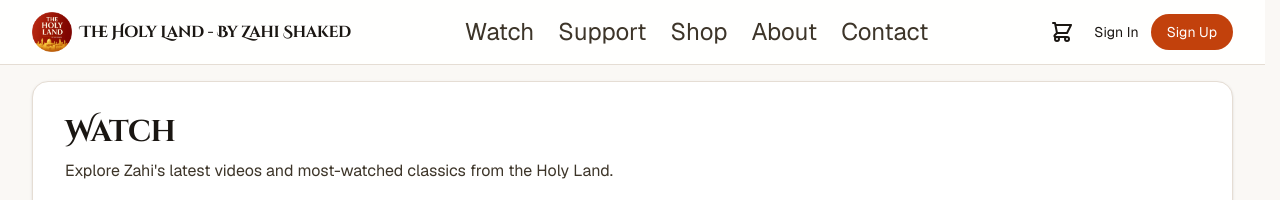
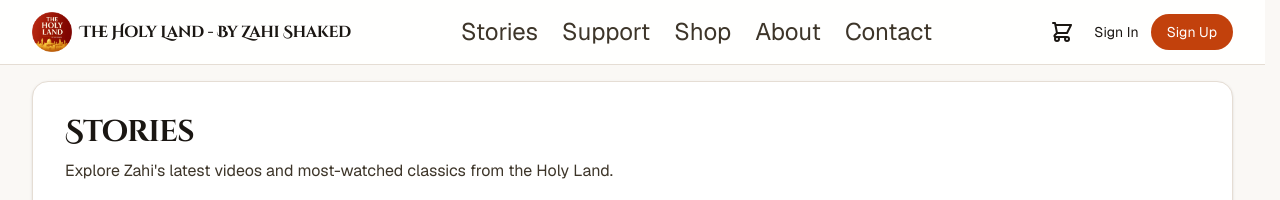
Before and after one commit to Ponzee/zahi-tours, a Next.js app: page /watch in a window 1280 px wide. Shown: the top 200 px of the page. Built offline with nearby package versions, Linux system fonts and the light colour scheme; no server answers; a web font is replaced by a local one.

Commit message:
feat: rename Watch section to Stories

```diff
--- a/app/watch/page.tsx
+++ b/app/watch/page.tsx
@@ -3,7 +3,7 @@ import { fetchLatestVideos, fetchMostViewedVideosLastYear } from "@/lib/youtube"
 import type React from "react";
 
 export const metadata = {
-  title: "Watch | The Holy Land - By Zahi Shaked",
+  title: "Stories | The Holy Land - By Zahi Shaked",
   description: "Explore Zahi's latest videos and most-watched classics from the Holy Land.",
 };
 
@@ -106,7 +106,7 @@ export default async function WatchPage() {
           <div className="max-w-7xl mx-auto px-4 md:px-6 lg:px-8">
             <div className="mb-6 md:mb-8">
               <h1 className="font-headline text-xl sm:text-2xl md:text-3xl font-bold tracking-tight text-[#1a1612]">
-                Watch
+                Stories
               </h1>
               <p className="mt-2 text-sm md:text-base text-[#3d3529] max-w-3xl leading-relaxed">
                 Explore Zahi's latest videos and most-watched classics from the Holy Land.
--- a/components/Header.tsx
+++ b/components/Header.tsx
@@ -34,7 +34,7 @@ function Header() {
           </span>
         </Link>
         <nav className="hidden md:flex gap-4 lg:gap-6 text-2xl items-center flex-1 justify-center" role="navigation" aria-label="Main navigation">
-          <Link href="/watch" className="hover:text-[#c2410c] whitespace-nowrap transition-colors focus-visible:outline-2 focus-visible:outline-[#c2410c] focus-visible:outline-offset-2 focus-visible:rounded">Watch</Link>
+          <Link href="/watch" className="hover:text-[#c2410c] whitespace-nowrap transition-colors focus-visible:outline-2 focus-visible:outline-[#c2410c] focus-visible:outline-offset-2 focus-visible:rounded">Stories</Link>
           <Link href="/support" className="hover:text-[#c2410c] whitespace-nowrap transition-colors focus-visible:outline-2 focus-visible:outline-[#c2410c] focus-visible:outline-offset-2 focus-visible:rounded">Support</Link>
           <Link href="/shop" className="hover:text-[#c2410c] whitespace-nowrap transition-colors focus-visible:outline-2 focus-visible:outline-[#c2410c] focus-visible:outline-offset-2 focus-visible:rounded">Shop</Link>
           <Link href="/about" className="hover:text-[#c2410c] whitespace-nowrap transition-colors focus-visible:outline-2 focus-visible:outline-[#c2410c] focus-visible:outline-offset-2 focus-visible:rounded">About</Link>
@@ -80,7 +80,7 @@ function Header() {
       {mobileMenuOpen && (
         <div id="mobile-menu" className="md:hidden border-t border-[#e5ddd4] bg-white" role="menu">
           <nav className="max-w-7xl mx-auto px-4 md:px-6 lg:px-8 py-4 flex flex-col gap-3" role="navigation" aria-label="Mobile navigation">
-            <Link href="/watch" className="py-2 text-2xl font-medium text-[#1a1612] hover:text-[#c2410c] transition-colors duration-150" onClick={() => setMobileMenuOpen(false)}>Watch</Link>
+            <Link href="/watch" className="py-2 text-2xl font-medium text-[#1a1612] hover:text-[#c2410c] transition-colors duration-150" onClick={() => setMobileMenuOpen(false)}>Stories</Link>
             <Link href="/support" className="py-2 text-2xl font-medium text-[#1a1612] hover:text-[#c2410c] transition-colors duration-150" onClick={() => setMobileMenuOpen(false)}>Support</Link>
             <Link href="/shop" className="py-2 text-2xl font-medium text-[#1a1612] hover:text-[#c2410c] transition-colors duration-150" onClick={() => setMobileMenuOpen(false)}>Shop</Link>
             <Link href="/about" className="py-2 text-2xl font-medium text-[#1a1612] hover:text-[#c2410c] transition-colors duration-150" onClick={() => setMobileMenuOpen(false)}>About</Link>
```
